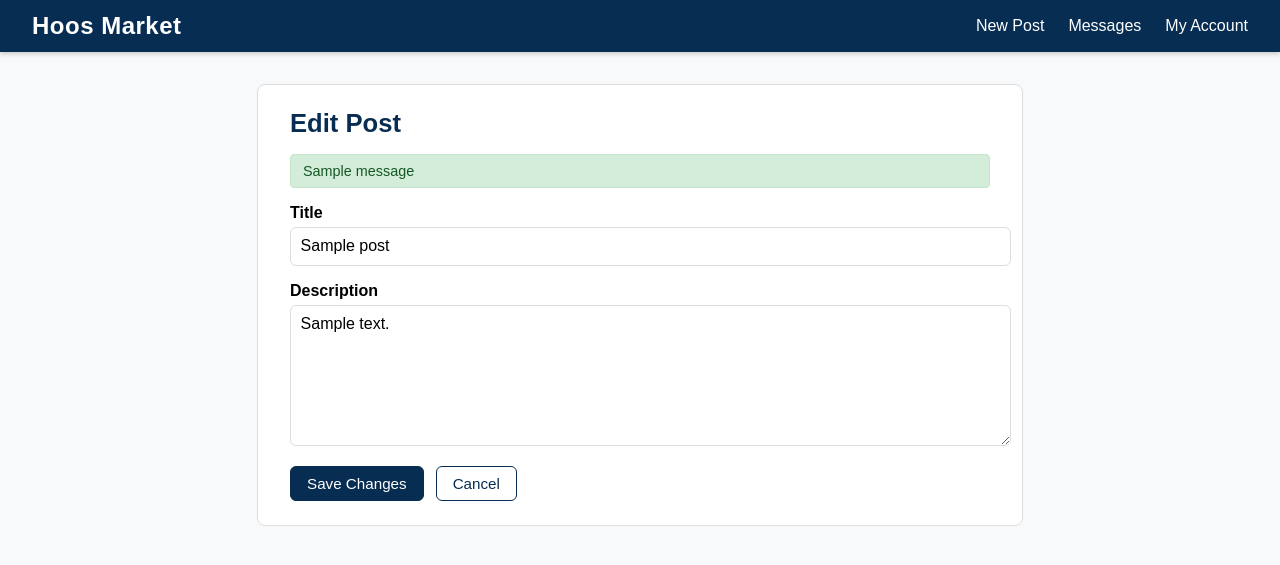
After one commit to ahmerhm/HoosMarket, a Django app: template templates/admin/edit_post.html in a window 1280 px wide. The commit adds this page. Shown: the top 565 px of the page. Run offline with Django 3.2, Linux system fonts and the light colour scheme; the template is opened without the code that fills it: most values are stand-ins (such as "Sample title", 1, 10 or a date in 2020); one stand-in notice (Sample message) is shown.

Commit message:
added ability to edit posts by editing their title or description

```diff
--- /dev/null
+++ b/templates/admin/edit_post.html
@@ -0,0 +1,199 @@
+{% load static %}
+<!DOCTYPE html>
+<html lang="en">
+<head>
+    <meta charset="UTF-8">
+    <title>Edit Post</title>
+    <meta name="viewport" content="width=device-width, initial-scale=1.0">
+    <style>
+        body {
+            font-family: Arial, sans-serif;
+            background:#f8f9fa;
+            margin:0;
+        }
+
+        nav {
+            display: flex;
+            align-items: center;
+            justify-content: space-between;
+            background-color: #082d52;
+            color: white;
+            padding: 0.75rem 2rem;
+            box-shadow: 0 2px 5px rgba(0,0,0,0.2);
+        }
+
+        .site-name {
+            font-size: 1.5rem;
+            font-weight: bold;
+            letter-spacing: 0.5px;
+        }
+
+        .site-name a {
+            color: white;
+            text-decoration: none;
+        }
+
+        .site-name a:hover {
+            color: #29b1f0;
+        }
+
+        .nav-links {
+            display: flex;
+            gap: 1.5rem;
+        }
+
+        .nav-links a {
+            color: white;
+            text-decoration: none;
+            font-size: 1rem;
+            transition: color 0.3s ease;
+        }
+
+        .nav-links a:hover {
+            color: #29b1f0;
+        }
+
+        .content {
+            max-width: 700px;
+            margin: 2rem auto;
+            background:#fff;
+            padding:1.5rem 2rem;
+            border-radius:8px;
+            border:1px solid #ddd;
+        }
+
+        h1 {
+            margin-top:0;
+            margin-bottom:1rem;
+            color:#082d52;
+            font-size:1.6rem;
+        }
+
+        .field {
+            margin-bottom:1rem;
+        }
+
+        .field label {
+            display:block;
+            font-weight:bold;
+            margin-bottom:0.3rem;
+            color:#000;
+        }
+
+        .field input[type="text"],
+        .field textarea {
+            width:100%;
+            padding:.6rem;
+            border:1px solid #ddd;
+            border-radius:6px;
+            font:inherit;
+        }
+
+        .field textarea {
+            resize:vertical;
+            min-height:120px;
+        }
+
+        .btn-row {
+            margin-top:1rem;
+            display:flex;
+            gap:.75rem;
+        }
+
+        .btn {
+            display:inline-block;
+            padding:.5rem 1rem;
+            border-radius:6px;
+            border:1px solid #082d52;
+            background:#082d52;
+            color:#fff;
+            text-decoration:none;
+            cursor:pointer;
+            font-size:.95rem;
+        }
+
+        .btn.secondary {
+            background:#fff;
+            color:#082d52;
+        }
+
+        .message {
+            padding:.5rem .75rem;
+            margin-bottom:1rem;
+            border-radius:4px;
+            font-size:.9rem;
+        }
+
+        .message.error {
+            background:#f8d7da;
+            color:#721c24;
+            border:1px solid #f5c6cb;
+        }
+
+        .message.success {
+            background:#d4edda;
+            color:#155724;
+            border:1px solid #c3e6cb;
+        }
+    </style>
+</head>
+<body>
+
+<nav>
+    <div class="site-name">
+        <a href="/" class="site-link">Hoos Market</a>
+    </div>
+    <div class="nav-links">
+        <a href="{% url 'newpost' %}">New Post</a>
+        <a href="{% url 'messaging:inbox' %}">Messages</a>
+        <a href="/myaccount/">My Account</a>
+        {% if user.is_staff %}
+            <a href="{% url 'admin_dashboard' %}">Review content</a>
+        {% endif %}
+    </div>
+</nav>
+
+<div class="content">
+    <h1>Edit Post</h1>
+
+    {% if messages %}
+        {% for message in messages %}
+            <div class="message {% if message.tags %}{{ message.tags }}{% endif %}">
+                {{ message }}
+            </div>
+        {% endfor %}
+    {% endif %}
+
+    <form method="post">
+        {% csrf_token %}
+
+        <div class="field">
+            <label for="title">Title</label>
+            <input
+                type="text"
+                id="title"
+                name="title"
+                value="{{ post.title }}"
+                maxlength="255"
+                required
+            >
+        </div>
+
+        <div class="field">
+            <label for="description">Description</label>
+            <textarea
+                id="description"
+                name="description"
+                rows="5"
+            >{{ post.description }}</textarea>
+        </div>
+
+        <div class="btn-row">
+            <button type="submit" class="btn">Save Changes</button>
+            <a href="{% url 'admin_dashboard' %}" class="btn secondary">Cancel</a>
+        </div>
+    </form>
+</div>
+
+</body>
+</html>
```
Also changed, not shown: app/urls.py (+6 -10 lines), app/views.py (+24 -0 lines), templates/admin/admin_dashboard.html (+25 -4 lines).
